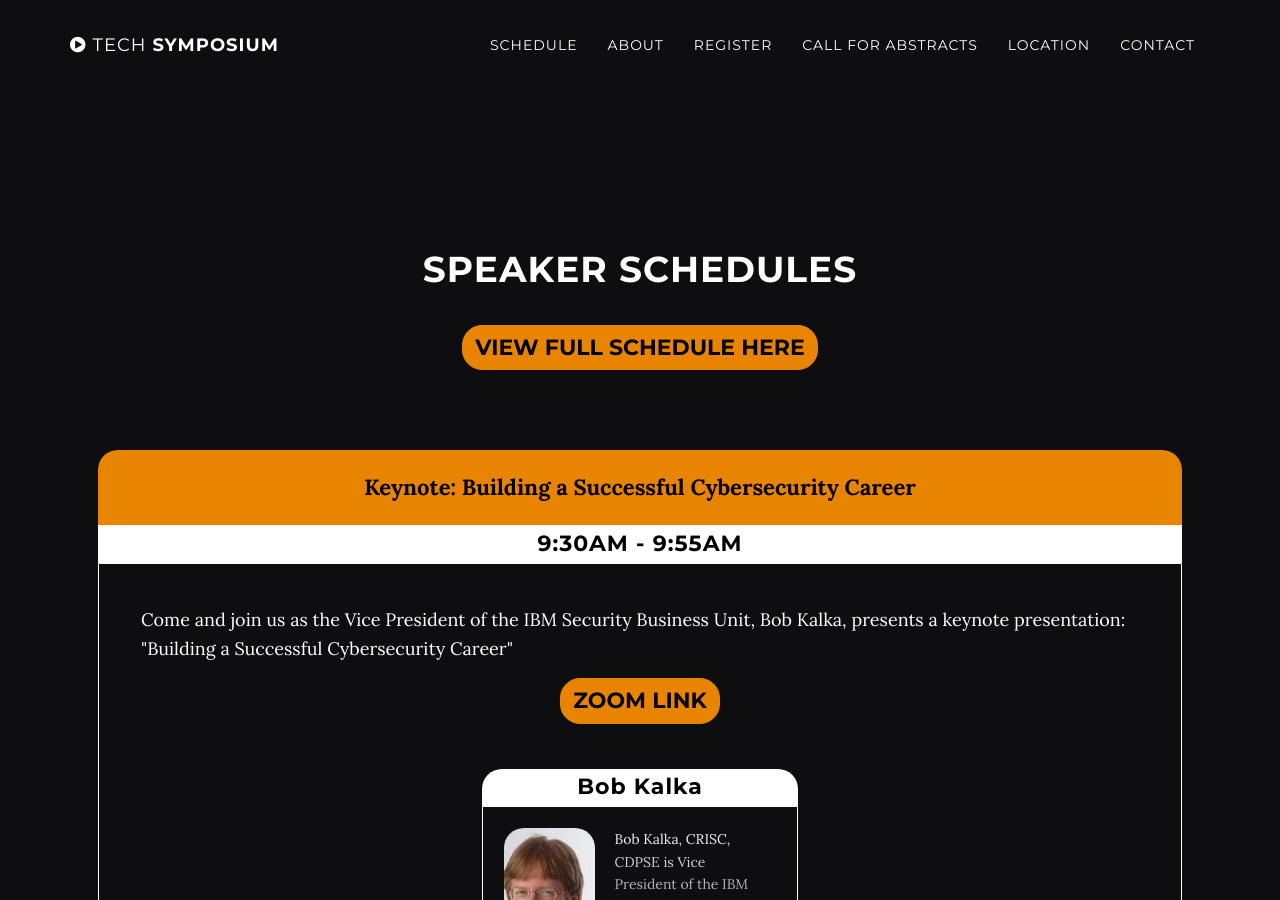
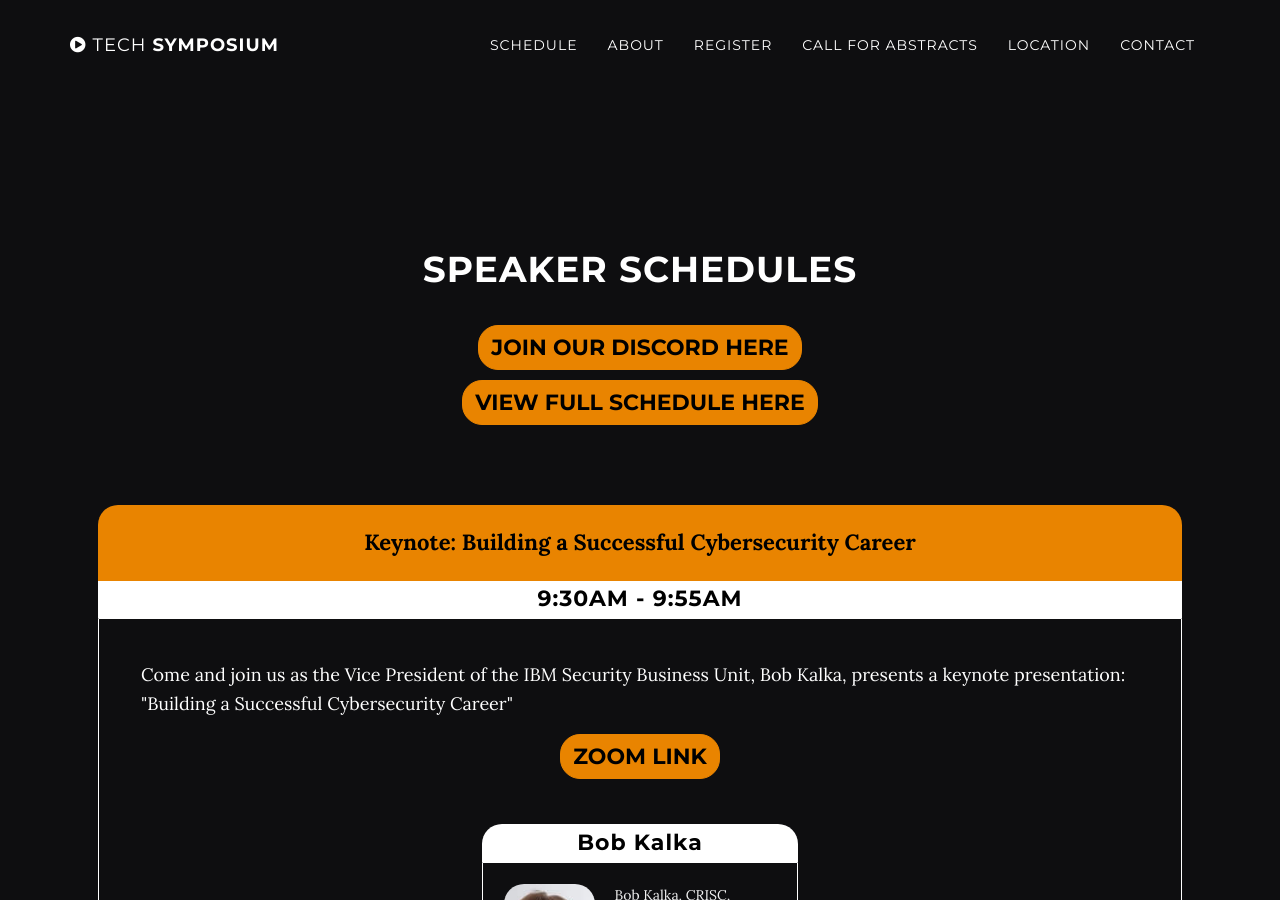
Before and after one commit to CalPolySWIFT/techsymposium-website, a Jekyll site: the page built from schedule.html, in a window 1280 px wide and 900 px high. Built offline with Jekyll 4.4.1, drawn with Linux system fonts in a browser that asks for light colours.

Commit message:
add discord button

```diff
--- a/schedule.html
+++ b/schedule.html
@@ -4,7 +4,8 @@ layout: layout_schedule
 
 <section class="container text-center content-section">
     <h1>SPEAKER SCHEDULES</h1>
-    <button class="btn center-block btn-schedule"><a href="img/TechSymposiumScheduleBlue2021.png">View Full Schedule Here</a></button>
+    <button class="btn center-block"><a href="https://discord.com/invite/Na5PGfp">Join Our Discord Here</a></button>
+    <button class="btn center-block"><a href="img/TechSymposiumScheduleBlue2021.png">View Full Schedule Here</a></button>
 </section>
 
 <section id="insertHTML" class="container text-center"></section>
```
